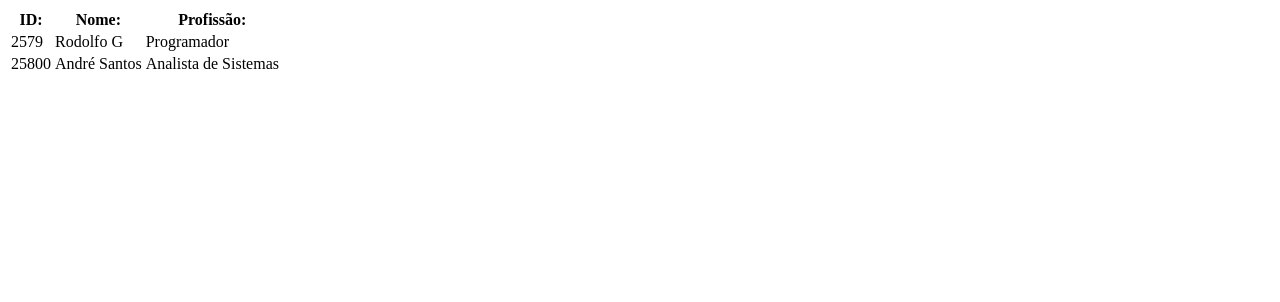
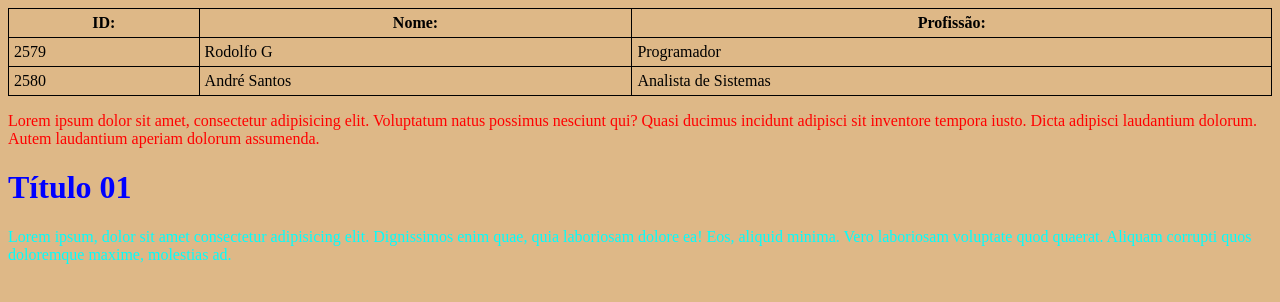
Before and after one commit to arth2101pv/dfs_uc02, a plain HTML site: page aula-02/Atividade 03/index4.html in a window 1280 px wide. Drawn offline with Linux system fonts and the light colour scheme.

Commit message:
Atualização

```diff
--- /dev/null
+++ b/aula-02/Atividade 03/css/style.css
@@ -0,0 +1,25 @@
+body {
+    background-color: burlywood;
+}
+
+table {
+    width: 100%;
+    border-collapse: collapse;
+}
+
+th, td {
+    border: 1px solid black;
+    padding: 5px;
+}
+
+p {
+    color: red;
+}
+
+h1 {
+    color: blue;
+}
+
+#paragrafo {
+    color: aqua;
+}
--- a/aula-02/Atividade 03/index4.html
+++ b/aula-02/Atividade 03/index4.html
@@ -3,6 +3,7 @@
 <head>
     <meta charset="UTF-8">
     <meta name="viewport" content="width=device-width, initial-scale=1.0">
+    <link rel="stylesheet" href="css/style.css">
     <title>Tabela</title>
 </head>
 <body>
@@ -18,10 +19,16 @@
             <td>Programador</td>
         </tr>
         <tr>
-            <td>25800</td>
+            <td>2580</td>
             <td>André Santos</td>
             <td>Analista de Sistemas</td>
         </tr>
     </table>
+
+    <p>Lorem ipsum dolor sit amet, consectetur adipisicing elit. Voluptatum natus possimus nesciunt qui? Quasi ducimus incidunt adipisci sit inventore tempora iusto. Dicta adipisci laudantium dolorum. Autem laudantium aperiam dolorum assumenda.</p>
+
+    <h1>Título 01</h1>
+
+    <p id="paragrafo">Lorem ipsum, dolor sit amet consectetur adipisicing elit. Dignissimos enim quae, quia laboriosam dolore ea! Eos, aliquid minima. Vero laboriosam voluptate quod quaerat. Aliquam corrupti quos doloremque maxime, molestias ad.</p>
 </body>
 </html>
```
